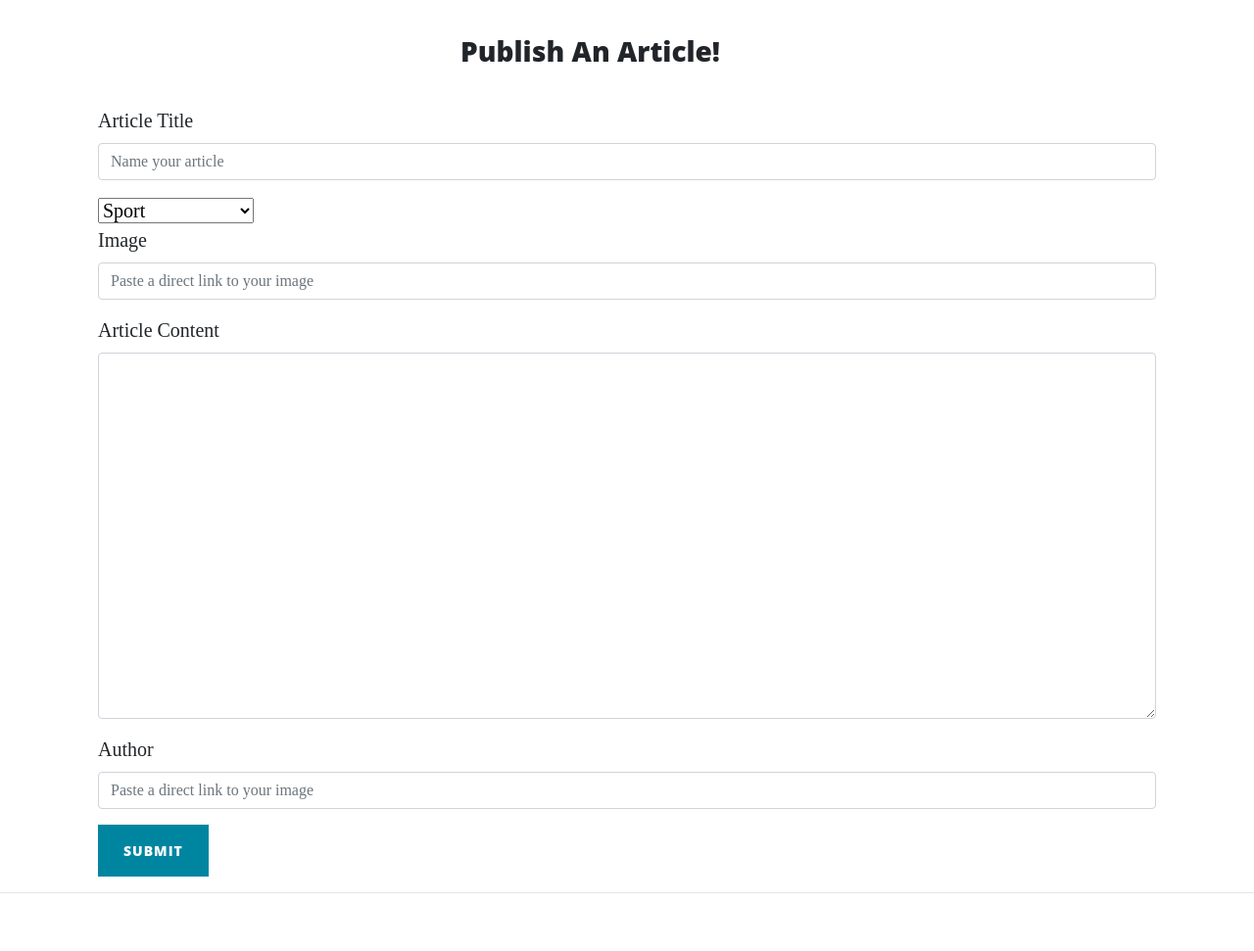
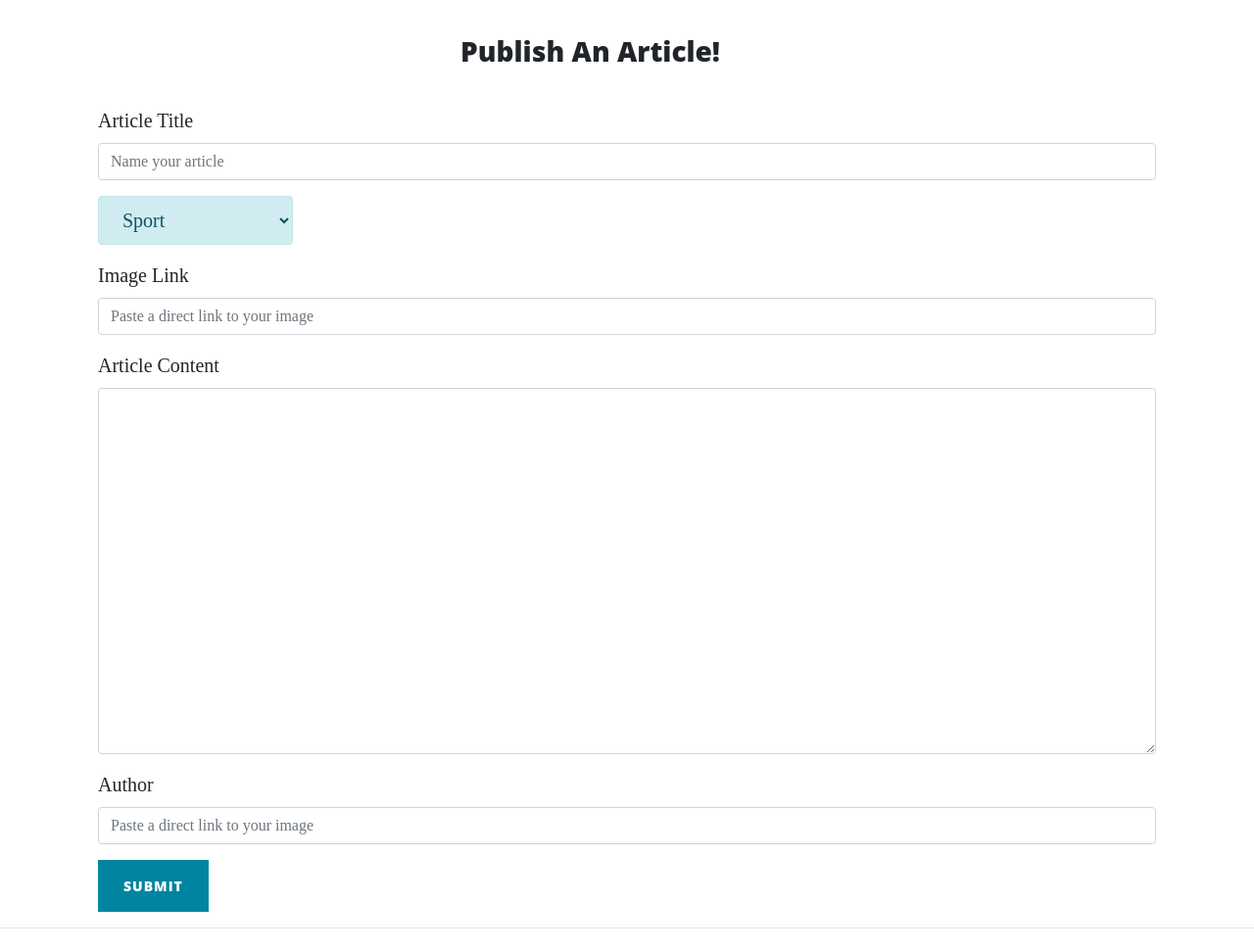
Before and after one commit to Vesss/Blog-Project, a Flask app: page /post in a window 1280 px wide. Shown: the part 546-1517 px from the top of the page at 98% size. Run offline with Flask 2, Linux system fonts and the light colour scheme; some libraries are stand-ins or nearby versions.

Commit message:
Add bootstrap info alert style to dropdown menu in post html page.

```diff
--- a/templates/post.html
+++ b/templates/post.html
@@ -27,7 +27,7 @@
             <!--    </div>-->
             <!--</div>-->
 
-            <select name="category">
+            <select name="category" class="alert alert-info">
                 <option class="dropdown-item" disabled>Select a category</option>
                 <option value="sport">Sport</option>
                 <option value="general_news">General News</option>
@@ -37,7 +37,7 @@
             </select>
 
             <div class="form-group">
-                <label for="image">Image</label>
+                <label for="image">Image Link</label>
                 <input type="text" class="form-control" placeholder="Paste a direct link to your image" name="url">
             </div>
             <div class="form-group">
```
Also changed, not shown: .c9/metadata/environment/app.py (+1 -1 lines), .c9/metadata/environment/templates/post.html (+1 -1 lines), 2 other files.
